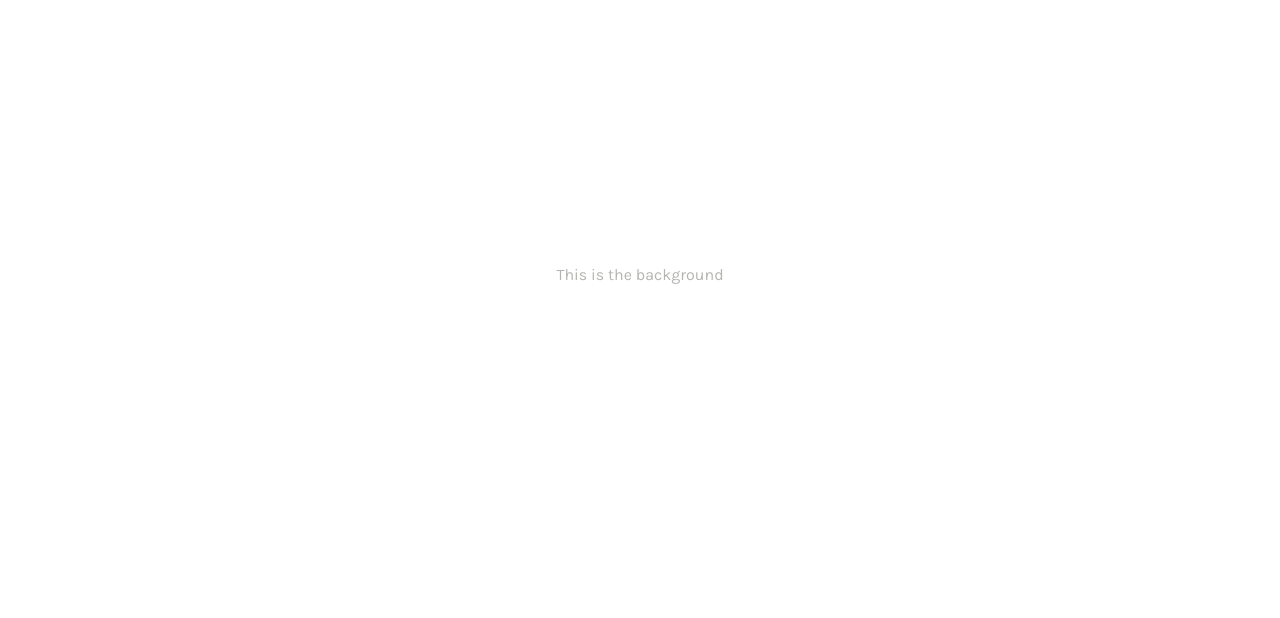
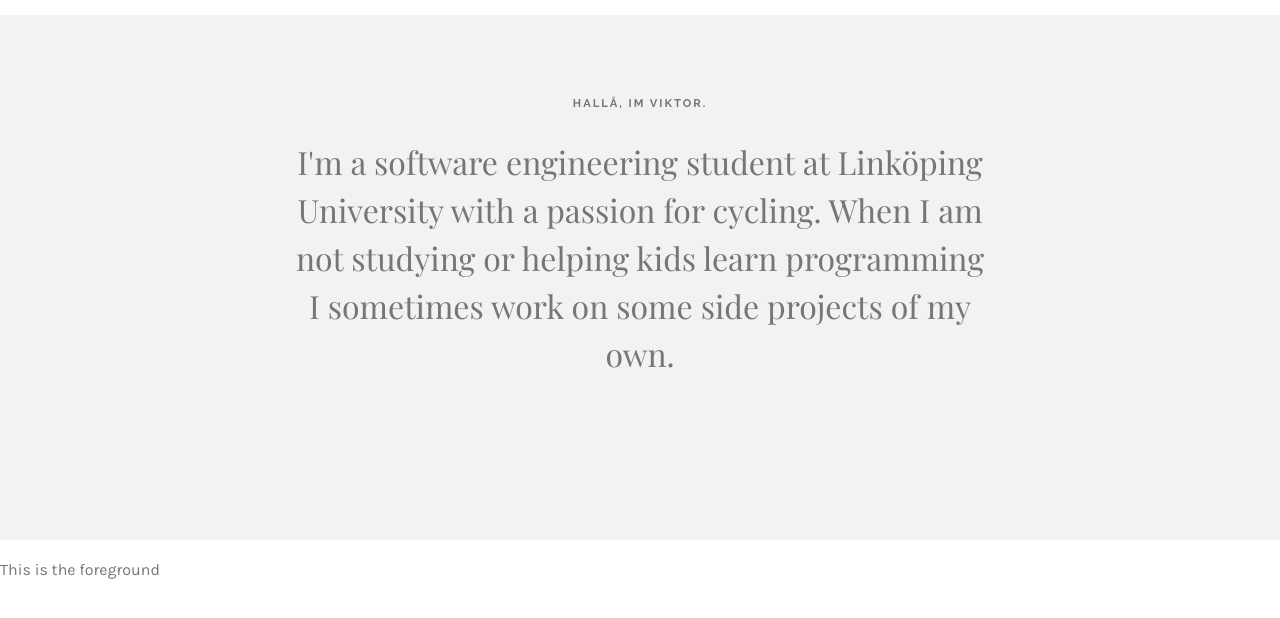
Before and after one commit to holmgr/holmgr.github.io, a website: page app/index.html in a window 1280 px wide. Drawn offline with nearby package versions, Linux system fonts and the light colour scheme; files that its build step writes are made by us from their sources; a web font is replaced by a local one.

Commit message:
Implement basic header with media quaries

```diff
--- a/app/index.html
+++ b/app/index.html
@@ -9,15 +9,19 @@
     <link href="https://fonts.googleapis.com/icon?family=Material+Icons"
       rel="stylesheet">
     <link href='https://fonts.googleapis.com/css?family=Karla:400,400italic|Playfair+Display:400,700,400italic' rel='stylesheet' type='text/css'>
+    <link href='https://fonts.googleapis.com/css?family=Raleway:400,700,500,300' rel='stylesheet' type='text/css'>
     <link rel="stylesheet" href="styles/main.css">
   </head>
   <body>
     <div class="parallax">
       <div class="parallax__group">
-        <header class=" header parallax__layer parallax__layer--background">
-          <p>This is the background</p>
+        <header class="header parallax__layer parallax__layer--background">
+          <div class="wrapper">
+            <h1 class="header__title">Hallå, Im Viktor.</h1>
+            <h2 class="header__headline">I'm a software engineering student at Linköping University with a passion for cycling. When I am not studying or helping kids learn programming I sometimes work on some side projects of my own.</h2>
+          </div>
         </header>
-        <div class="parallax__layer parallax__layer--foreground">
+        <div class="site parallax__layer parallax__layer--foreground">
           <p>This is the foreground</p>
         </div>
       </div>
--- /dev/null
+++ b/app/styles/_breakpoints.scss
@@ -0,0 +1,3 @@
+$breakpoints: (phone: 640px,
+               tablet: 768px,
+               desktop: 1024px) !default;
--- /dev/null
+++ b/app/styles/_include-media.scss
@@ -0,0 +1,568 @@
+@charset 'UTF-8';
+
+//     _            _           _                           _ _
+//    (_)          | |         | |                         | (_)
+//     _ _ __   ___| |_   _  __| | ___   _ __ ___   ___  __| |_  __ _
+//    | | '_ \ / __| | | | |/ _` |/ _ \ | '_ ` _ \ / _ \/ _` | |/ _` |
+//    | | | | | (__| | |_| | (_| |  __/ | | | | | |  __/ (_| | | (_| |
+//    |_|_| |_|\___|_|\__,_|\__,_|\___| |_| |_| |_|\___|\__,_|_|\__,_|
+//
+//      Simple, elegant and maintainable media queries in Sass
+//                        v1.4.4
+//
+//                http://include-media.com
+//
+//         Authors: Eduardo Boucas (@eduardoboucas)
+//                  Hugo Giraudel (@hugogiraudel)
+//
+//      This project is licensed under the terms of the MIT license
+
+
+////
+/// include-media library public configuration
+/// @author Eduardo Boucas
+/// @access public
+////
+
+
+///
+/// Creates a list of global breakpoints
+///
+/// @example scss - Creates a single breakpoint with the label `phone`
+///  $breakpoints: ('phone': 320px);
+///
+$breakpoints: (
+  'phone': 320px,
+  'tablet': 768px,
+  'desktop': 1024px
+) !default;
+
+
+///
+/// Creates a list of static expressions or media types
+///
+/// @example scss - Creates a single media type (screen)
+///  $media-expressions: ('screen': 'screen');
+///
+/// @example scss - Creates a static expression with logical disjunction (OR operator)
+///  $media-expressions: (
+///    'retina2x': '(-webkit-min-device-pixel-ratio: 2), (min-resolution: 192dpi)'
+///  );
+///
+$media-expressions: (
+  'screen': 'screen',
+  'print': 'print',
+  'handheld': 'handheld',
+  'landscape': '(orientation: landscape)',
+  'portrait': '(orientation: portrait)',
+  'retina2x': '(-webkit-min-device-pixel-ratio: 2), (min-resolution: 192dpi), (min-resolution: 2dppx)',
+  'retina3x': '(-webkit-min-device-pixel-ratio: 3), (min-resolution: 350dpi), (min-resolution: 3dppx)'
+) !default;
+
+
+///
+/// Defines a number to be added or subtracted from each unit when declaring breakpoints with exclusive intervals
+///
+/// @example scss - Interval for pixels is defined as `1` by default
+///  @include media('>128px') {}
+///
+///  /* Generates: */
+///  @media (min-width: 129px) {}
+///
+/// @example scss - Interval for ems is defined as `0.01` by default
+///  @include media('>20em') {}
+///
+///  /* Generates: */
+///  @media (min-width: 20.01em) {}
+///
+/// @example scss - Interval for rems is defined as `0.1` by default, to be used with `font-size: 62.5%;`
+///  @include media('>2.0rem') {}
+///
+///  /* Generates: */
+///  @media (min-width: 2.1rem) {}
+///
+$unit-intervals: (
+  'px': 1,
+  'em': 0.01,
+  'rem': 0.1
+) !default;
+
+///
+/// Defines whether support for media queries is available, useful for creating separate stylesheets
+/// for browsers that don't support media queries.
+///
+/// @example scss - Disables support for media queries
+///  $im-media-support: false;
+///  @include media('>=tablet') {
+///    .foo {
+///      color: tomato;
+///    }
+///  }
+///
+///  /* Generates: */
+///  .foo {
+///    color: tomato;
+///  }
+///
+$im-media-support: true !default;
+
+///
+/// Selects which breakpoint to emulate when support for media queries is disabled. Media queries that start at or
+/// intercept the breakpoint will be displayed, any others will be ignored.
+///
+/// @example scss - This media query will show because it intercepts the static breakpoint
+///  $im-media-support: false;
+///  $im-no-media-breakpoint: 'desktop';
+///  @include media('>=tablet') {
+///    .foo {
+///      color: tomato;
+///    }
+///  }
+///
+///  /* Generates: */
+///  .foo {
+///    color: tomato;
+///  }
+///
+/// @example scss - This media query will NOT show because it does not intercept the desktop breakpoint
+///  $im-media-support: false;
+///  $im-no-media-breakpoint: 'tablet';
+///  @include media('>=desktop') {
+///    .foo {
+///      color: tomato;
+///    }
+///  }
+///
+///  /* No output */
+///
+$im-no-media-breakpoint: 'desktop' !default;
+
+///
+/// Selects which media expressions are allowed in an expression for it to be used when media queries
+/// are not supported.
+///
+/// @example scss - This media query will show because it intercepts the static breakpoint and contains only accepted media expressions
+///  $im-media-support: false;
+///  $im-no-media-breakpoint: 'desktop';
+///  $im-no-media-expressions: ('screen');
+///  @include media('>=tablet', 'screen') {
+///    .foo {
+///      color: tomato;
+///    }
+///  }
+///
+///   /* Generates: */
+///   .foo {
+///     color: tomato;
+///   }
+///
+/// @example scss - This media query will NOT show because it intercepts the static breakpoint but contains a media expression that is not accepted
+///  $im-media-support: false;
+///  $im-no-media-breakpoint: 'desktop';
+///  $im-no-media-expressions: ('screen');
+///  @include media('>=tablet', 'retina2x') {
+///    .foo {
+///      color: tomato;
+///    }
+///  }
+///
+///  /* No output */
+///
+$im-no-media-expressions: ('screen', 'portrait', 'landscape') !default;
+
+////
+/// Cross-engine logging engine
+/// @author Hugo Giraudel
+/// @access private
+////
+
+
+///
+/// Log a message either with `@error` if supported
+/// else with `@warn`, using `feature-exists('at-error')`
+/// to detect support.
+///
+/// @param {String} $message - Message to log
+///
+@function log($message) {
+  @if feature-exists('at-error') {
+    @error $message;
+  } @else {
+    @warn $message;
+    $_: noop();
+  }
+
+  @return $message;
+}
+
+
+///
+/// Wrapper mixin for the log function so it can be used with a more friendly
+/// API than `@if log('..') {}` or `$_: log('..')`. Basically, use the function
+/// within functions because it is not possible to include a mixin in a function
+/// and use the mixin everywhere else because it's much more elegant.
+///
+/// @param {String} $message - Message to log
+///
+@mixin log($message) {
+  @if log($message) {}
+}
+
+
+///
+/// Function with no `@return` called next to `@warn` in Sass 3.3
+/// to trigger a compiling error and stop the process.
+///
+@function noop() {}
+
+///
+/// Determines whether a list of conditions is intercepted by the static breakpoint.
+///
+/// @param {Arglist}   $conditions  - Media query conditions
+///
+/// @return {Boolean} - Returns true if the conditions are intercepted by the static breakpoint
+///
+@function im-intercepts-static-breakpoint($conditions...) {
+  $no-media-breakpoint-value: map-get($breakpoints, $im-no-media-breakpoint);
+
+  @if not $no-media-breakpoint-value {
+    @if log('`#{$im-no-media-breakpoint}` is not a valid breakpoint.') {}
+  }
+
+  @each $condition in $conditions {
+    @if not map-has-key($media-expressions, $condition) {
+      $operator: get-expression-operator($condition);
+      $prefix: get-expression-prefix($operator);
+      $value: get-expression-value($condition, $operator);
+
+      // scss-lint:disable SpaceAroundOperator
+      @if ($prefix == 'max' and $value <= $no-media-breakpoint-value) or
+          ($prefix == 'min' and $value > $no-media-breakpoint-value) {
+        @return false;
+      }
+    } @else if not index($im-no-media-expressions, $condition) {
+      @return false;
+    }
+  }
+
+  @return true;
+}
+
+////
+/// Parsing engine
+/// @author Hugo Giraudel
+/// @access private
+////
+
+
+///
+/// Get operator of an expression
+///
+/// @param {String} $expression - Expression to extract operator from
+///
+/// @return {String} - Any of `>=`, `>`, `<=`, `<`, `≥`, `≤`
+///
+@function get-expression-operator($expression) {
+  @each $operator in ('>=', '>', '<=', '<', '≥', '≤') {
+    @if str-index($expression, $operator) {
+      @return $operator;
+    }
+  }
+
+  // It is not possible to include a mixin inside a function, so we have to
+  // rely on the `log(..)` function rather than the `log(..)` mixin. Because
+  // functions cannot be called anywhere in Sass, we need to hack the call in
+  // a dummy variable, such as `$_`. If anybody ever raise a scoping issue with
+  // Sass 3.3, change this line in `@if log(..) {}` instead.
+  $_: log('No operator found in `#{$expression}`.');
+}
+
+
+///
+/// Get dimension of an expression, based on a found operator
+///
+/// @param {String} $expression - Expression to extract dimension from
+/// @param {String} $operator - Operator from `$expression`
+///
+/// @return {String} - `width` or `height` (or potentially anything else)
+///
+@function get-expression-dimension($expression, $operator) {
+  $operator-index: str-index($expression, $operator);
+  $parsed-dimension: str-slice($expression, 0, $operator-index - 1);
+  $dimension: 'width';
+
+  @if str-length($parsed-dimension) > 0 {
+    $dimension: $parsed-dimension;
+  }
+
+  @return $dimension;
+}
+
+
+///
+/// Get dimension prefix based on an operator
+///
+/// @param {String} $operator - Operator
+///
+/// @return {String} - `min` or `max`
+///
+@function get-expression-prefix($operator) {
+  @return if(index(('<', '<=', '≤'), $operator), 'max', 'min');
+}
+
+
+///
+/// Get value of an expression, based on a found operator
+///
+/// @param {String} $expression - Expression to extract value from
+/// @param {String} $operator - Operator from `$expression`
+///
+/// @return {Number} - A numeric value
+///
+@function get-expression-value($expression, $operator) {
+  $operator-index: str-index($expression, $operator);
+  $value: str-slice($expression, $operator-index + str-length($operator));
+
+  @if map-has-key($breakpoints, $value) {
+    $value: map-get($breakpoints, $value);
+  } @else {
+    $value: to-number($value);
+  }
+
+  $interval: map-get($unit-intervals, unit($value));
+
+  @if not $interval {
+    // It is not possible to include a mixin inside a function, so we have to
+    // rely on the `log(..)` function rather than the `log(..)` mixin. Because
+    // functions cannot be called anywhere in Sass, we need to hack the call in
+    // a dummy variable, such as `$_`. If anybody ever raise a scoping issue with
+    // Sass 3.3, change this line in `@if log(..) {}` instead.
+    $_: log('Unknown unit `#{unit($value)}`.');
+  }
+
+  @if $operator == '>' {
+    $value: $value + $interval;
+  } @else if $operator == '<' {
+    $value: $value - $interval;
+  }
+
+  @return $value;
+}
+
+
+///
+/// Parse an expression to return a valid media-query expression
+///
+/// @param {String} $expression - Expression to parse
+///
+/// @return {String} - Valid media query
+///
+@function parse-expression($expression) {
+  // If it is part of $media-expressions, it has no operator
+  // then there is no need to go any further, just return the value
+  @if map-has-key($media-expressions, $expression) {
+    @return map-get($media-expressions, $expression);
+  }
+
+  $operator: get-expression-operator($expression);
+  $dimension: get-expression-dimension($expression, $operator);
+  $prefix: get-expression-prefix($operator);
+  $value: get-expression-value($expression, $operator);
+
+  @return '(#{$prefix}-#{$dimension}: #{$value})';
+}
+
+///
+/// Slice `$list` between `$start` and `$end` indexes
+///
+/// @access private
+///
+/// @param {List} $list - List to slice
+/// @param {Number} $start [1] - Start index
+/// @param {Number} $end [length($list)] - End index
+///
+/// @return {List} Sliced list
+///
+@function slice($list, $start: 1, $end: length($list)) {
+  @if length($list) < 1 or $start > $end {
+    @return ();
+  }
+
+  $result: ();
+
+  @for $i from $start through $end {
+    $result: append($result, nth($list, $i));
+  }
+
+  @return $result;
+}
+
+////
+/// String to number converter
+/// @author Hugo Giraudel
+/// @access private
+////
+
+
+///
+/// Casts a string into a number
+///
+/// @param {String | Number} $value - Value to be parsed
+///
+/// @return {Number}
+///
+@function to-number($value) {
+  @if type-of($value) == 'number' {
+    @return $value;
+  } @else if type-of($value) != 'string' {
+    $_: log('Value for `to-number` should be a number or a string.');
+  }
+
+  $first-character: str-slice($value, 1, 1);
+  $result: 0;
+  $digits: 0;
+  $minus: ($first-character == '-');
+  $numbers: ('0': 0, '1': 1, '2': 2, '3': 3, '4': 4, '5': 5, '6': 6, '7': 7, '8': 8, '9': 9);
+
+  // Remove +/- sign if present at first character
+  @if ($first-character == '+' or $first-character == '-') {
+    $value: str-slice($value, 2);
+  }
+
+  @for $i from 1 through str-length($value) {
+    $character: str-slice($value, $i, $i);
+
+    @if not (index(map-keys($numbers), $character) or $character == '.') {
+      @return to-length(if($minus, -$result, $result), str-slice($value, $i))
+    }
+
+    @if $character == '.' {
+      $digits: 1;
+    } @else if $digits == 0 {
+      $result: $result * 10 + map-get($numbers, $character);
+    } @else {
+      $digits: $digits * 10;
+      $result: $result + map-get($numbers, $character) / $digits;
+    }
+  }
+
+  @return if($minus, -$result, $result);
+}
+
+
+///
+/// Add `$unit` to `$value`
+///
+/// @param {Number} $value - Value to add unit to
+/// @param {String} $unit - String representation of the unit
+///
+/// @return {Number} - `$value` expressed in `$unit`
+///
+@function to-length($value, $unit) {
+  $units: ('px': 1px, 'cm': 1cm, 'mm': 1mm, '%': 1%, 'ch': 1ch, 'pc': 1pc, 'in': 1in, 'em': 1em, 'rem': 1rem, 'pt': 1pt, 'ex': 1ex, 'vw': 1vw, 'vh': 1vh, 'vmin': 1vmin, 'vmax': 1vmax);
+
+  @if not index(map-keys($units), $unit) {
+    $_: log('Invalid unit `#{$unit}`.');
+  }
+
+  @return $value * map-get($units, $unit);
+}
+
+///
+/// This mixin aims at redefining the configuration just for the scope of
+/// the call. It is helpful when having a component needing an extended
+/// configuration such as custom breakpoints (referred to as tweakpoints)
+/// for instance.
+///
+/// @author Hugo Giraudel
+///
+/// @param {Map} $tweakpoints [()] - Map of tweakpoints to be merged with `$breakpoints`
+/// @param {Map} $tweak-media-expressions [()] - Map of tweaked media expressions to be merged with `$media-expression`
+///
+/// @example scss - Extend the global breakpoints with a tweakpoint
+///  @include media-context(('custom': 678px)) {
+///    .foo {
+///      @include media('>phone', '<=custom') {
+///       // ...
+///      }
+///    }
+///  }
+///
+/// @example scss - Extend the global media expressions with a custom one
+///  @include media-context($tweak-media-expressions: ('all': 'all')) {
+///    .foo {
+///      @include media('all', '>phone') {
+///       // ...
+///      }
+///    }
+///  }
+///
+/// @example scss - Extend both configuration maps
+///  @include media-context(('custom': 678px), ('all': 'all')) {
+///    .foo {
+///      @include media('all', '>phone', '<=custom') {
+///       // ...
+///      }
+///    }
+///  }
+///
+@mixin media-context($tweakpoints: (), $tweak-media-expressions: ()) {
+  // Save global configuration
+  $global-breakpoints: $breakpoints;
+  $global-media-expressions: $media-expressions;
+
+  // Update global configuration
+  $breakpoints: map-merge($breakpoints, $tweakpoints) !global;
+  $media-expressions: map-merge($media-expressions, $tweak-media-expressions) !global;
+
+  @content;
+
+  // Restore global configuration
+  $breakpoints: $global-breakpoints !global;
+  $media-expressions: $global-media-expressions !global;
+}
+
+////
+/// include-media public exposed API
+/// @author Eduardo Boucas
+/// @access public
+////
+
+
+///
+/// Generates a media query based on a list of conditions
+///
+/// @param {Arglist}   $conditions  - Media query conditions
+///
+/// @example scss - With a single set breakpoint
+///  @include media('>phone') { }
+///
+/// @example scss - With two set breakpoints
+///  @include media('>phone', '<=tablet') { }
+///
+/// @example scss - With custom values
+///  @include media('>=358px', '<850px') { }
+///
+/// @example scss - With set breakpoints with custom values
+///  @include media('>desktop', '<=1350px') { }
+///
+/// @example scss - With a static expression
+///  @include media('retina2x') { }
+///
+/// @example scss - Mixing everything
+///  @include media('>=350px', '<tablet', 'retina3x') { }
+///
+@mixin media($conditions...) {
+  // scss-lint:disable SpaceAroundOperator
+  @if ($im-media-support and length($conditions) == 0) or
+      (not $im-media-support and im-intercepts-static-breakpoint($conditions...)) {
+    @content;
+  } @else if ($im-media-support and length($conditions) > 0) {
+    @media #{unquote(parse-expression(nth($conditions, 1)))} {
+      // Recursive call
+      @include media(slice($conditions, 2)...) {
+        @content;
+      }
+    }
+  }
+}
--- a/app/styles/_parallax.scss
+++ b/app/styles/_parallax.scss
@@ -1,23 +1,6 @@
-.parallax {
-  position: fixed;
-  top: 0;
-  left: 0;
-  width: 100vw;
-  height: 100vh;
-  perspective: 1px;
-  overflow-x: hidden;
-  overflow-y: auto;
-}
 
 .parallax__group {
   position: relative;
-  transform-style: preserve-3d;
-}
-
-.parallax__layer {
-  display: flex;
-  justify-content: center;
-  align-items: center;
 }
 
 .parallax__layer__title {
@@ -26,17 +9,36 @@
 }
 
 .parallax__layer--background {
-  transform: translateZ(-1px) scale(2);
   position: absolute;
-  top: calc(250px - 50vh);
-  width: 100vw;
-  height: 600px;
+  width: 100%;
+  height: 540px;
 }
 
 .parallax__layer--foreground {
   position: absolute;
-  top: 500px;
+  top: 540px;
+  width: 100%;
   height: 100vh;
-  width: 100vw;
-  opacity: 0.9;
 }
+
+
+@include media(">=desktop") {
+
+  .parallax {
+    position: fixed;
+    top: 0;
+    left: 0;
+    width: 100vw;
+    height: 100vh;
+    perspective: 1px;
+    overflow-x: hidden;
+    overflow-y: auto;
+  }
+  .parallax__group {
+    transform-style: preserve-3d;
+  }
+  .parallax__layer--background {
+    transform: translateZ(-1px) scale(2);
+    top: calc(300px - 50vh);
+  }
+}
--- a/app/styles/main.scss
+++ b/app/styles/main.scss
@@ -1,15 +1,18 @@
 
 // Include base styling
+@import "_include-media.scss";
 @import "_normalize.scss";
+@import "_breakpoints.scss";
 @import "_parallax.scss";
 
 // Fonts
 $headline_font: 'Playfair Display', serif;
 $body_font: 'Karla', sans-serif;
+$caption_font: 'Raleway', sans-serif;
 
 // Colors
 $headline_color: #484848;
-$default_font_color: #b5b5b0;
+$default_font_color: #747677;
 
 // Base styles
 body {
@@ -39,3 +42,41 @@ img {
   max-width: 100%;
   height: auto;
 }
+
+.wrapper {
+  margin: 0 auto;
+  width: 80%;
+  max-width: 700px;
+}
+
+.header {
+  display: flex;
+  flex-direction: column;
+  align-items: center;
+  text-align: center;
+  padding-top: 5em;
+  background: #f2f2f2;
+
+  .header__title {
+    font-size: 0.7em;
+    margin: 0;
+    text-transform: uppercase;
+    font-family: $caption_font;
+    letter-spacing: 2px;
+  }
+
+  .header__headline {
+    font-family: $headline_font;
+    font-weight: normal;
+  }
+}
+
+.site {
+  background: #fff;
+}
+
+@include media(">=desktop") {
+  .header__headline {
+    font-size: 2em;
+  }
+}
```
